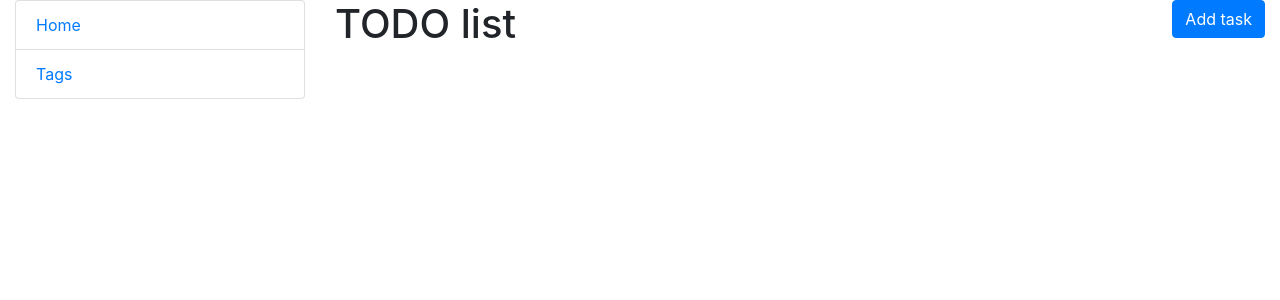
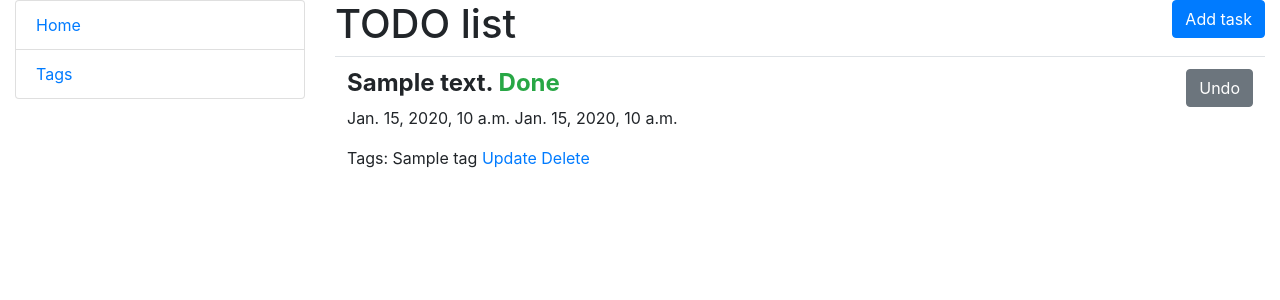
Before and after one commit to MarcinDJacz/To-Do-list, a Django app: page / in a window 1280 px wide. Shown: the top 300 px of the page. Run offline with Django 5.2, Linux system fonts and the light colour scheme; a user stored in the database is signed in; tables that the repository leaves empty hold one stand-in row (values such as "Sample post").

Commit message:
improve index and form for TaskCreate

```diff
--- a/myproject/urls.py
+++ b/myproject/urls.py
@@ -21,5 +21,6 @@ from todo.views import IndexView
 urlpatterns = [
     path('admin/', admin.site.urls),
     path("accounts/", include("django.contrib.auth.urls")),
+    path('todo/', include('todo.urls')),
     path('', IndexView.as_view(), name='index'),  # strona główna
 ]
--- a/templates/todo/index.html
+++ b/templates/todo/index.html
@@ -3,23 +3,45 @@
 {% block title %}{% endblock %}
 
 {% block content %}
-<h1>TODO list<a class="btn btn-primary" style="float: right" href="">Add task</a></h1></h1>
+<h1>TODO list<a class="btn btn-primary" style="float: right" href="{% url 'todo:create_task' %}">Add task</a></h1></h1>
 {% if task_list %}
   <table class="table">
     {% for task in task_list %}
       <tr>
-        <td>{{ task.content }} {{ task.done }}</td>
-        <td>{{ task.created_at }}</td>
-        <td>Tags: {{ task.tags }}
-        <a href="">Update</a>
-        <a href="">Delete</a>
+        <td>
+          <h4 style="font-weight: 700;">
+            {{ task.content }}
+            {% if task.done %}
+              <span class="text-success">Done</span>
+            {% else %}
+              <span class="text-danger">Not done</span>
+            {% endif %}
+          </h4>
+          <p>
+            {{ task.created_at }}
+            {% if task.deadline %}
+              {{ task.deadline }}
+            {% endif %}
+          </p>
+          <p>
+            Tags: {{ task.tags.all|join:". " }}
+            <a href="">Update</a>
+            <a href="">Delete</a>
+          </p>
+        </td>
+        <td>
+          <a href="" style="float:right">
+            {% if task.done %}
+              <button type="button" class="btn btn-secondary">Undo</button>
+            {% else %}
+              <button type="button" class="btn btn-success">Complete</button>
+            {% endif %}
+          </a>
         </td>
       </tr>
-      <tr>
-        <td>
-          <a href="" style="float:right">Undo</a>
-        </td>
-      </tr>
+
+
+
     {% endfor %}
   </table>
 {% else %}
--- a/todo/admin.py
+++ b/todo/admin.py
@@ -1,3 +1,7 @@
 from django.contrib import admin
 
 # Register your models here.
+from .models import Task, Tag
+
+admin.site.register(Task)
+admin.site.register(Tag)
--- a/todo/forms.py
+++ b/todo/forms.py
@@ -5,4 +5,4 @@ from .models import Task
 class TaskCreateForm(forms.ModelForm):
     class Meta:
         model = Task
-        fields = '__all__'
+        fields = ['content', 'deadline', 'tags']
--- /dev/null
+++ b/todo/urls.py
@@ -0,0 +1,8 @@
+from django.urls import path
+from todo.views import TaskCreateView
+
+app_name = "todo"
+
+urlpatterns = [
+    path("new_task/", TaskCreateView.as_view(), name="create_task"),
+]
--- a/todo/views.py
+++ b/todo/views.py
@@ -1,16 +1,25 @@
-from django.views.generic import TemplateView, CreateView
+from django.views.generic import TemplateView, ListView, CreateView
 from django.contrib.auth.mixins import LoginRequiredMixin
 from .models import Task, Tag
 from .forms import TaskCreateForm
 from django.urls import reverse_lazy
 
 
-class IndexView(LoginRequiredMixin,TemplateView):
+class IndexView(LoginRequiredMixin,ListView):
     template_name = "todo/index.html"
+    model = Task
+    context_object_name = "task_list"
+    ordering = ['done', '-created_at']
 
+    def get_queryset(self):
+        return Task.objects.filter(user=self.request.user).order_by('done', '-created_at')
 
 class TaskCreateView(LoginRequiredMixin, CreateView):
     model = Task
     form_class = TaskCreateForm
-    success_url = reverse_lazy('todo/index.html')
+    success_url = reverse_lazy('index')
     template_name = "todo/task_create_form.html"
+
+    def form_valid(self, form):
+        form.instance.user = self.request.user
+        return super().form_valid(form)
```
Also changed, not shown: todo/migrations/0001_initial.py (added).
